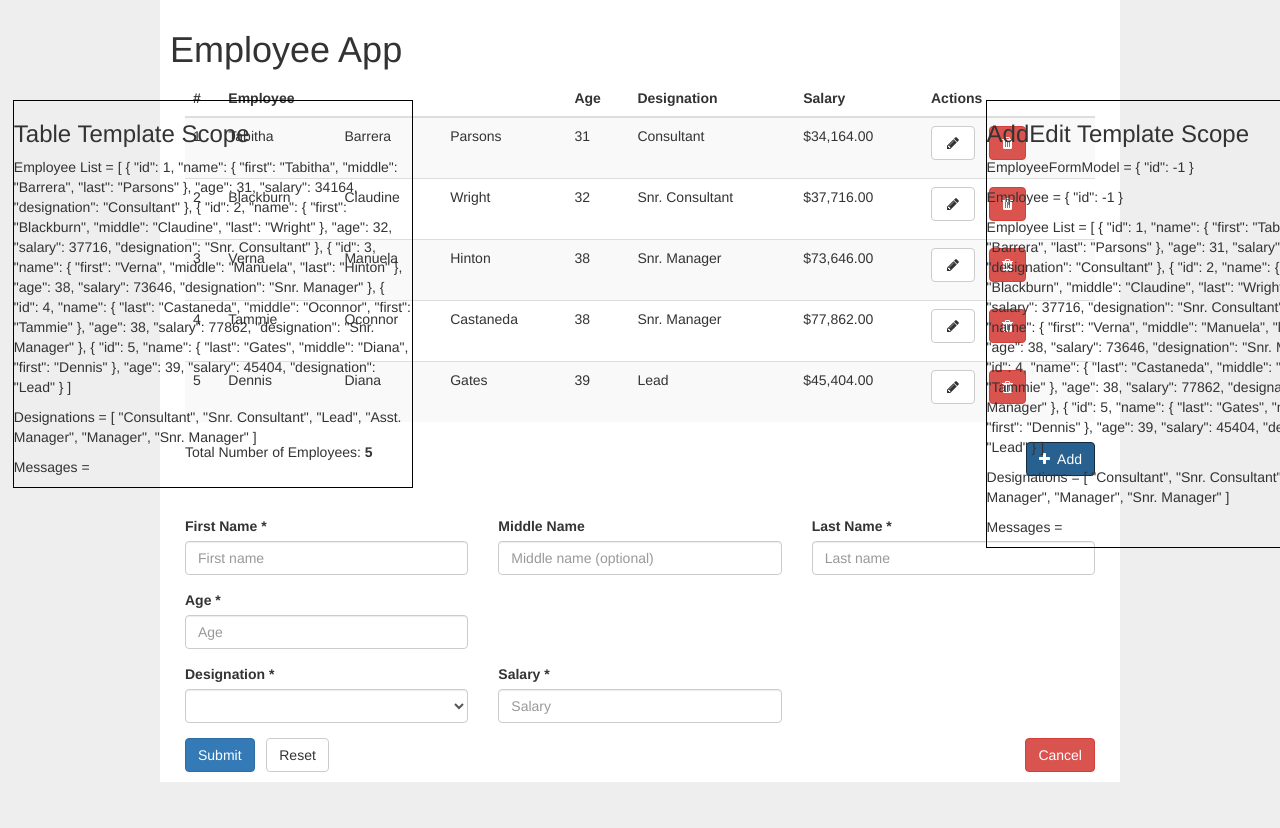
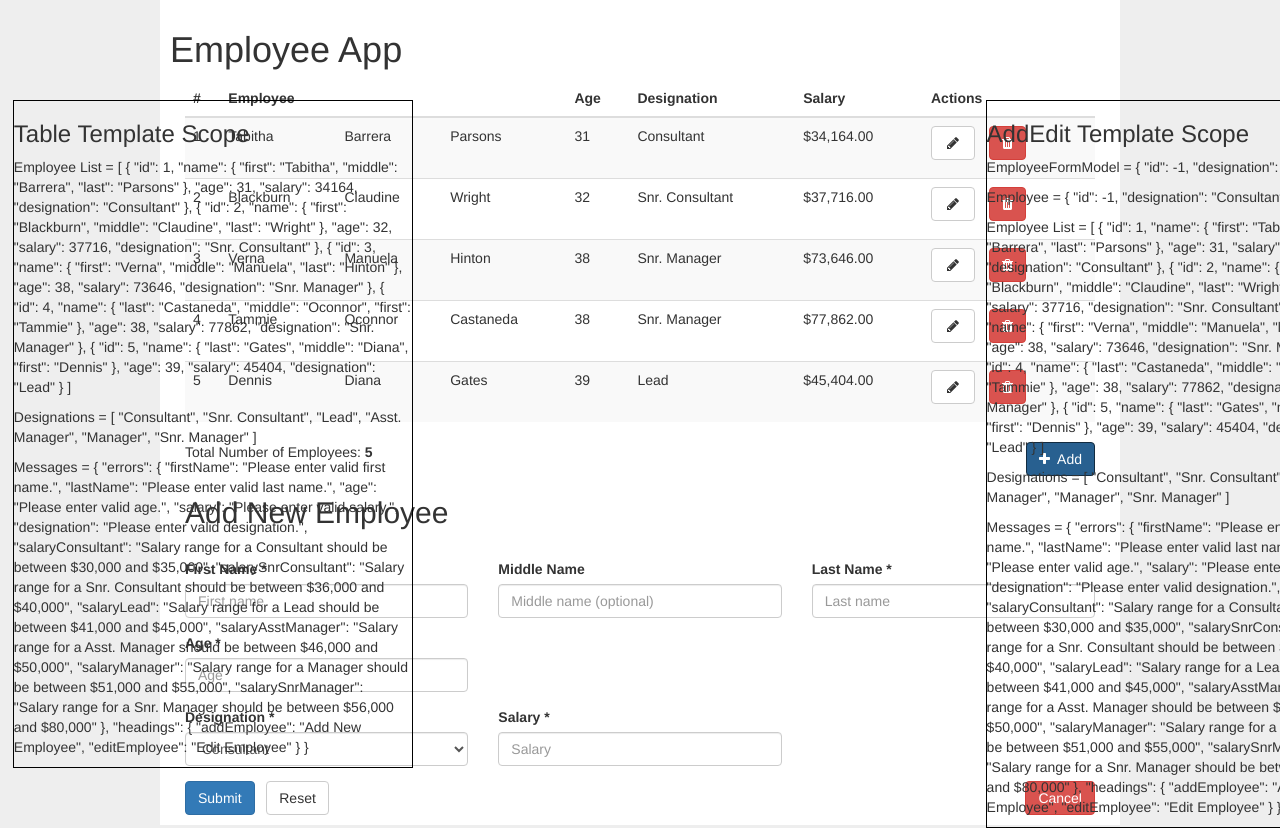
Before and after one commit to person2865/an-exam, a website: page app/index.html in a window 1280 px wide. Both pictures are taken after a click on the button "Add". Shown: the top 828 px of the page. Before the commit the page ends 800 px from the top, so only its background shows below. Drawn offline with nearby package versions, Linux system fonts and the light colour scheme.

Commit message:
Included message headings

```diff
--- a/app/data/messages.json
+++ b/app/data/messages.json
@@ -10,7 +10,7 @@
     "salaryLead": "Salary range for a Lead should be between $41,000 and $45,000",
     "salaryAsstManager": "Salary range for a Asst. Manager should be between $46,000 and $50,000",
     "salaryManager": "Salary range for a Manager should be between $51,000 and $55,000",
-    "salarySnrManager": "Salary range for a Snr. Manager should be between $56,000 and $80,000",
+    "salarySnrManager": "Salary range for a Snr. Manager should be between $56,000 and $80,000"
   },
   "headings": {
     "addEmployee": "Add New Employee",
--- a/app/scripts/employee/addEdit.controller.js
+++ b/app/scripts/employee/addEdit.controller.js
@@ -16,9 +16,8 @@ angular.module('employeeApp')
 
       $scope.resetForm = function () {
         $scope.employee = EmployeeService.getEmployeeById(employeeId, employeeList);
-        $log.debug($scope.designations);
-        if(!$scope.employee.designation && designationsAvailable) {
-          $scope.employee.designation = $scope.designations[0];
+        if(!$scope.employee.designation) {
+          $scope.employee.designation = $scope.designations ? $scope.designations[0] : '';
         }
         $scope.employeeFormModel = angular.copy($scope.employee);
 
@@ -40,7 +39,7 @@ angular.module('employeeApp')
 
 
 
-      $scope.resetForm();
+      $scope.$watch('employees', $scope.resetForm());
     }
 
 
--- a/app/scripts/employee/addEdit.template.html
+++ b/app/scripts/employee/addEdit.template.html
@@ -1,6 +1,7 @@
 <div>
 
-    <h2>{{heading}}</h2>
+    <h2 ng-show="employeeFormModel.id < 0">{{messages.headings.addEmployee}}</h2>
+    <h2 ng-hide="employeeFormModel.id < 0">{{messages.headings.editEmployee}}</h2>
 
     <div class="notification-panel">
         <p ng-if="formInvalid" class="bg-danger">Test test test</p>
--- a/app/scripts/employee/employee.controller.js
+++ b/app/scripts/employee/employee.controller.js
@@ -10,6 +10,7 @@ angular.module('employeeApp')
       $scope.designationsReceived = false;
       $scope.messagesReceived = false;
 
+      function loadDomainData() {
         EmployeeService.fetchMessages()
           .then(function (data) {
             if (angular.isDefined(data)) {
@@ -50,11 +51,14 @@ angular.module('employeeApp')
           .catch(function (error) {
             $log.debug(error);
           });
+      }
 
       $scope.deleteEmployee = function (id) {
         var employeeList = $scope.employees,
           deletedEmployee = EmployeeService.getEmployeeById(id, employeeList);
         $scope.employees = EmployeeService.deleteEmployee(deletedEmployee, employeeList);
       };
+
+      loadDomainData();
     }
   ]);
```
Lines whose indentation alone changed are shown as unchanged.
